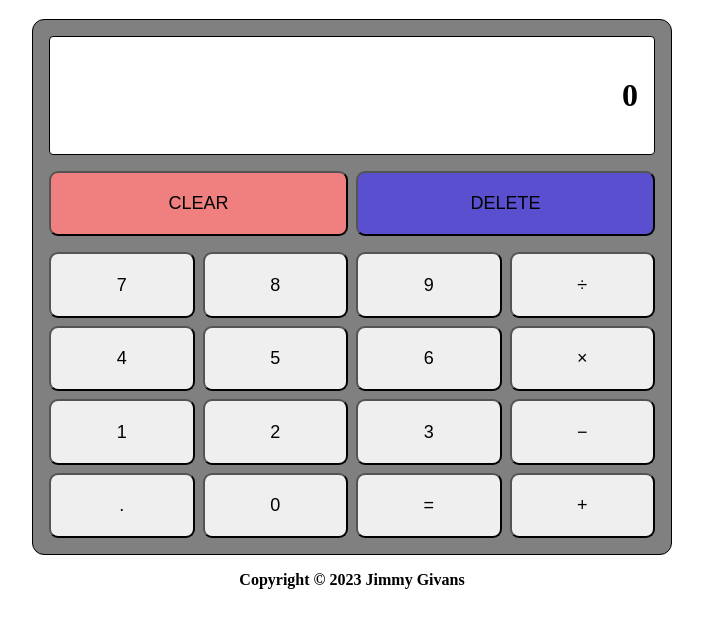
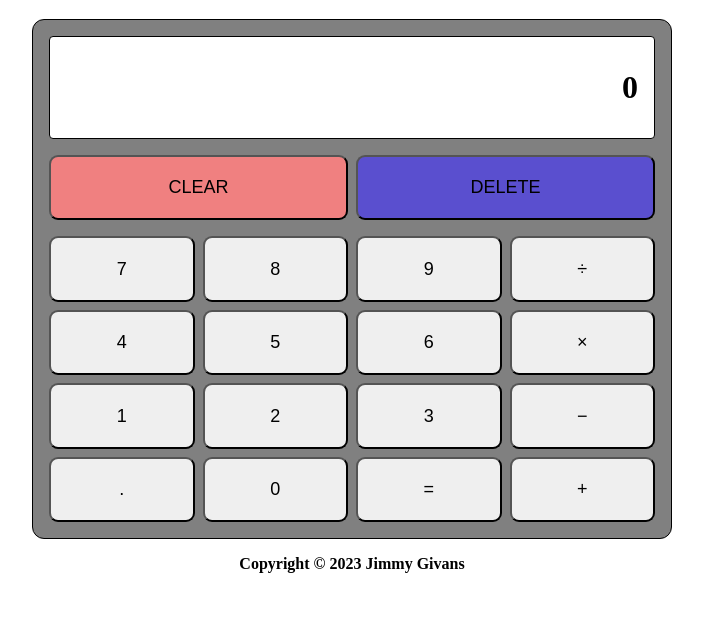
Before and after one commit to Ja-Uyoma/Calculator, a plain HTML site: page index.html in a window 1280 px wide. Shown: the part 61-688 px from the top of the page, without its empty margins (288-991 px from the left). Drawn offline with Linux system fonts and the light colour scheme.

Commit message:
Remove the padding set on div.display

```diff
--- a/styles/index.css
+++ b/styles/index.css
@@ -32,7 +32,6 @@ div.display {
     border: 1px solid black;
     border-radius: 0.25em;
     margin: 1em 1em;
-    padding: .5em 0;
     background-color: white;
 }
 
```
